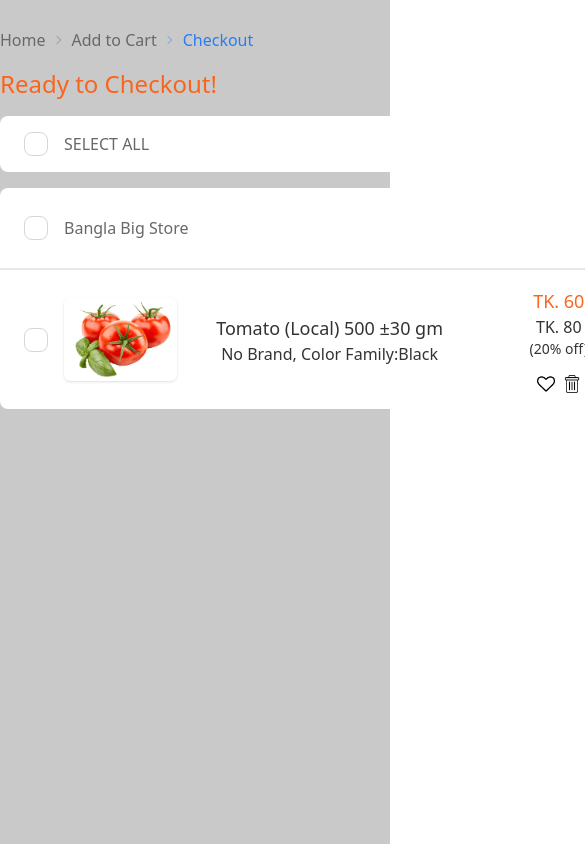
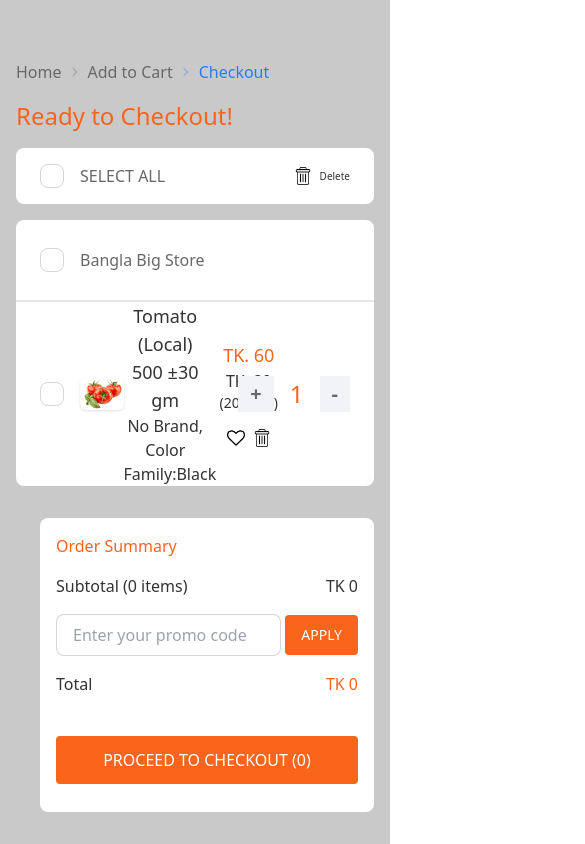
Before and after one commit to kowsar-mahmud-remon/Frontend-2, a Next.js app: page /Checkout/Checkout in a window 390 px wide. Shown: the top 844 px of the page, 585 px wide, since content can reach past the window. Built offline with nearby package versions, Linux system fonts and the light colour scheme.

Commit message:
checkout-form-responsive

```diff
--- a/pages/Checkout/Checkout.js
+++ b/pages/Checkout/Checkout.js
@@ -7,8 +7,8 @@ import Image from 'next/image'
 const Checkout = () => {
     return (
         <div className='bg-[#C9C9C9] flex min-h-screen pt-5'>
-            <div className='max-w-screen-xl flex mx-auto'>
-                <div className=" w-[788px]">
+            <div className='max-w-screen-xl hero-content flex-col lg:flex-row md:flex-row mx-auto'>
+                <div className=" lg:w-[788px] md:w-full w-full">
                     <div className='mb-2'>
                         <div className="text-[16px] text-[#686868] breadcrumbs">
                             <ul>
@@ -30,6 +30,7 @@ const Checkout = () => {
                                 alt="delte product"
                                 width="18"
                                 height="21"
+                                className='cursor-pointer'
                             />
                             <p className='text-[10px] pl-2'>Delete</p>
                         </div>
@@ -42,7 +43,7 @@ const Checkout = () => {
                         <div>
                             <p className='border text-[#686868]'></p>
                         </div>
-                        <div className='grid grid-cols-5 mx-auto w-[788px] justify-center items-center pl-6'>
+                        <div className='grid lg:grid-cols-5 grid-cols-4 mx-auto lg:w-[788px] md:w-full w-full justify-center items-center pl-6'>
                             <div className='flex items-center py-[28px] justify-center'>
                                 <input type="checkbox" className="checkbox" />
                                 <div className='bg-white rounded-md shadow ml-4'>
@@ -55,7 +56,7 @@ const Checkout = () => {
 
                                 </div>
                             </div>
-                            <div className='col-span-2 text-center'>
+                            <div className='lg:col-span-2  text-center'>
                                 <h4 className='font-medium text-lg'>Tomato (Local) 500 ±30 gm</h4>
                                 <span className='text-base'>No Brand, Color Family:Black</span>
                             </div>
@@ -96,7 +97,7 @@ const Checkout = () => {
 
                     </div>
                 </div>
-                <div className='ml-6 pt-[96px]'>
+                <div className='ml-6 lg:pt-[96px] md:pt-[96px] pt-4'>
                     <div className='rounded-lg bg-white p-4 h-[294px]'>
                         <h1 className='text-[#FB641B] mb-4'>Order Summary </h1>
                         <div className='flex justify-between mb-4'>
@@ -104,7 +105,7 @@ const Checkout = () => {
                             <p>TK 0</p>
                         </div>
                         <div className='flex items-center mb-4'>
-                            <input type="text" placeholder="Enter your promo code" className="input input-bordered w-full max-w-xs mr-1 h-[42px]" />
+                            <input type="text" placeholder="Enter your promo code" className="input input-bordered w-full  mr-1 h-[42px]" />
                             <button className='bg-[#FB641B] px-4 text-sm text-white font rounded h-[40px] hover:bg-[#c74c0e]'>APPLY</button>
                         </div>
                         <div className='flex justify-between  mb-10'>
```
